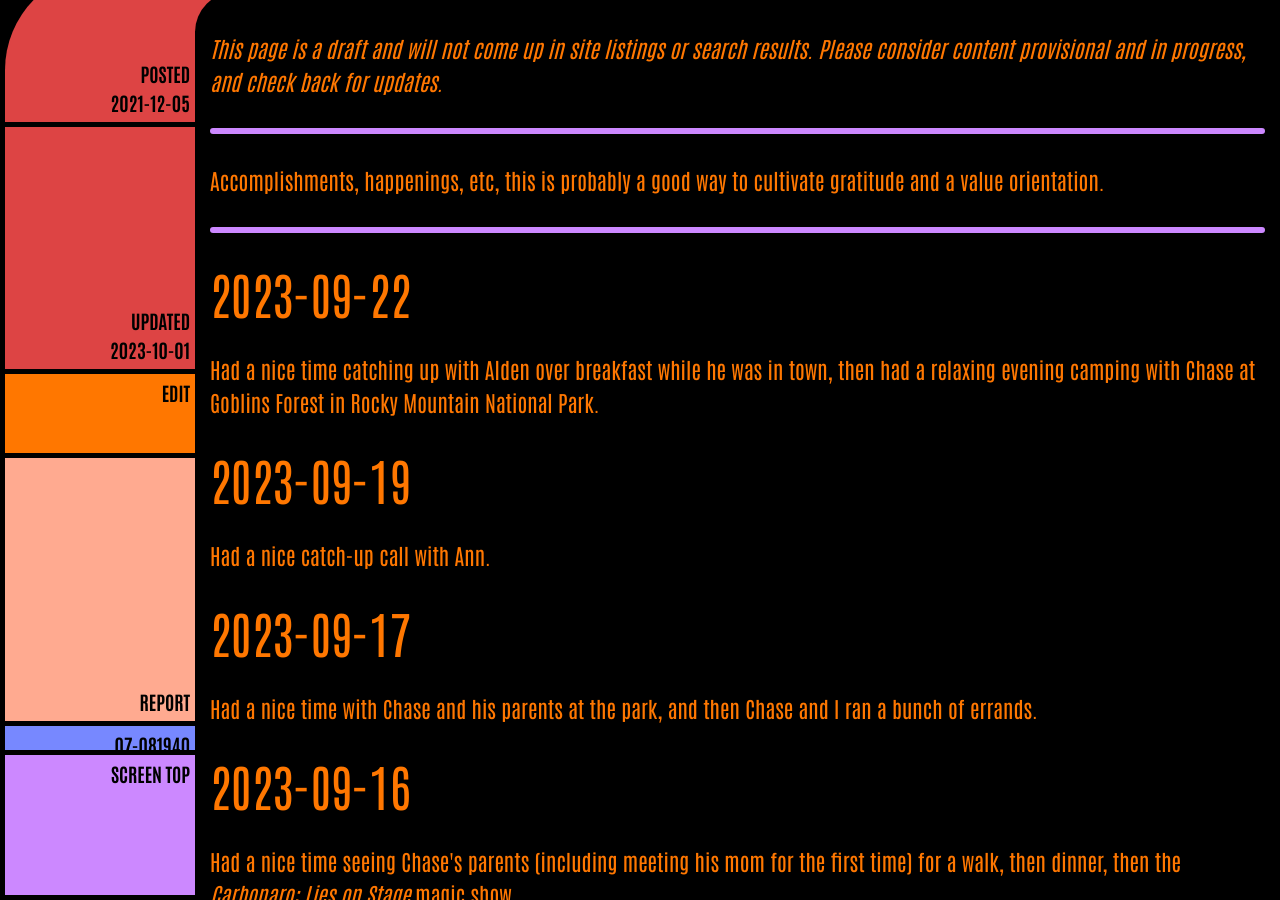
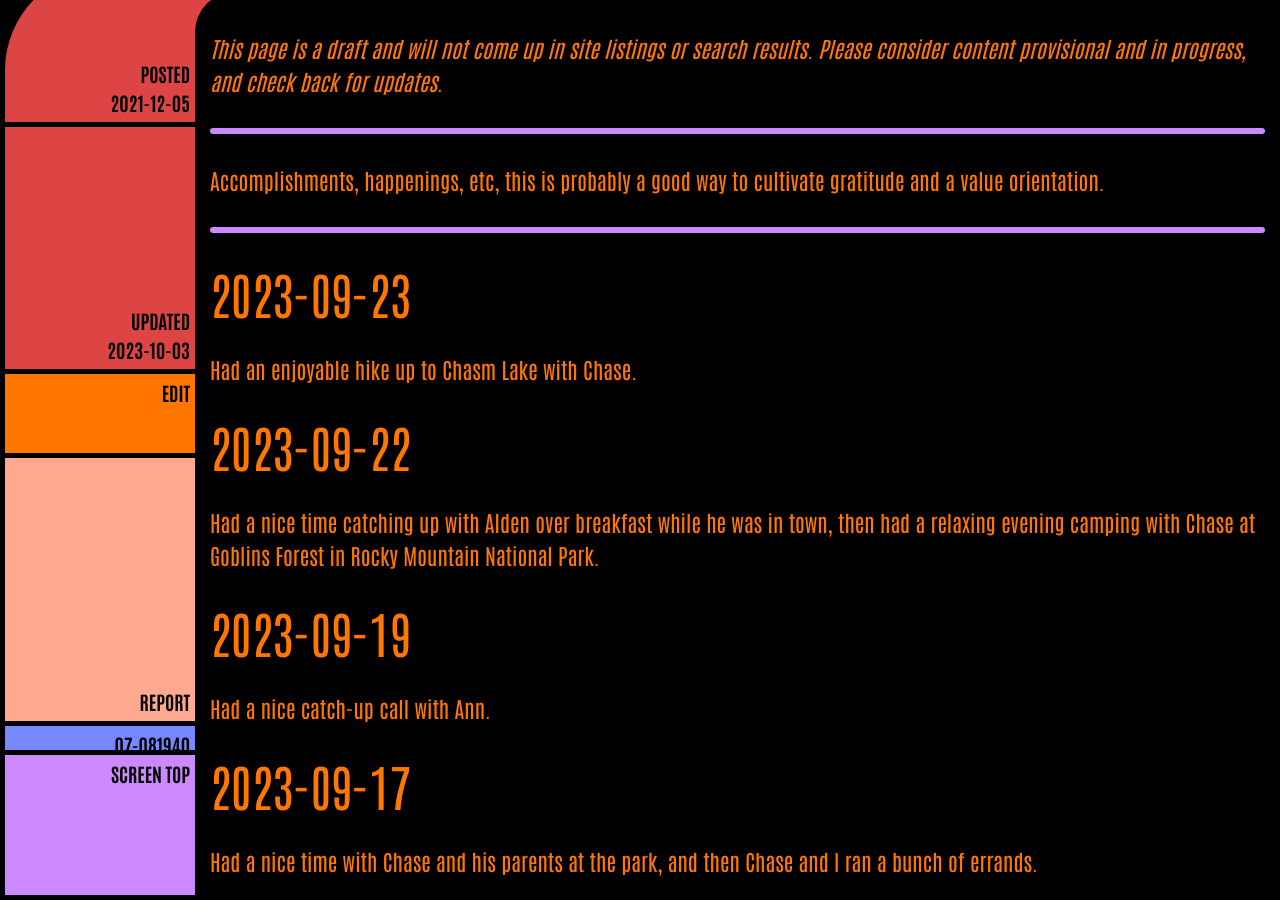
Before and after one commit to ArthurZey/arthurzey.github.io, a Jekyll site: the page built from _pages/one-good-thing.md, in a window 1280 px wide and 900 px high, scrolled down 333 px. Built offline with Jekyll 4.4.1, drawn with Linux system fonts in a browser that asks for light colours.

Commit message:
added 2023-09-23

```diff
--- a/_pages/one-good-thing.md
+++ b/_pages/one-good-thing.md
@@ -2,12 +2,15 @@
 title: One Good Thing
 description: "Accomplishments, happenings, etc, this is probably a good way to cultivate gratitude and a value orientation."
 date: "2021-12-05"
-last_modified_at: "2023-10-01T15:30:11+00:00"
+last_modified_at: "2023-10-03T11:45:06+00:00"
 tags:
   - happenings
   - draft
 sitemap: false
 ---
+
+## 2023-09-23
+Had an enjoyable hike up to Chasm Lake with Chase.
 
 ## 2023-09-22
 Had a nice time catching up with Alden over breakfast while he was in town, then had a relaxing evening camping with Chase at Goblins Forest in Rocky Mountain National Park.
```
